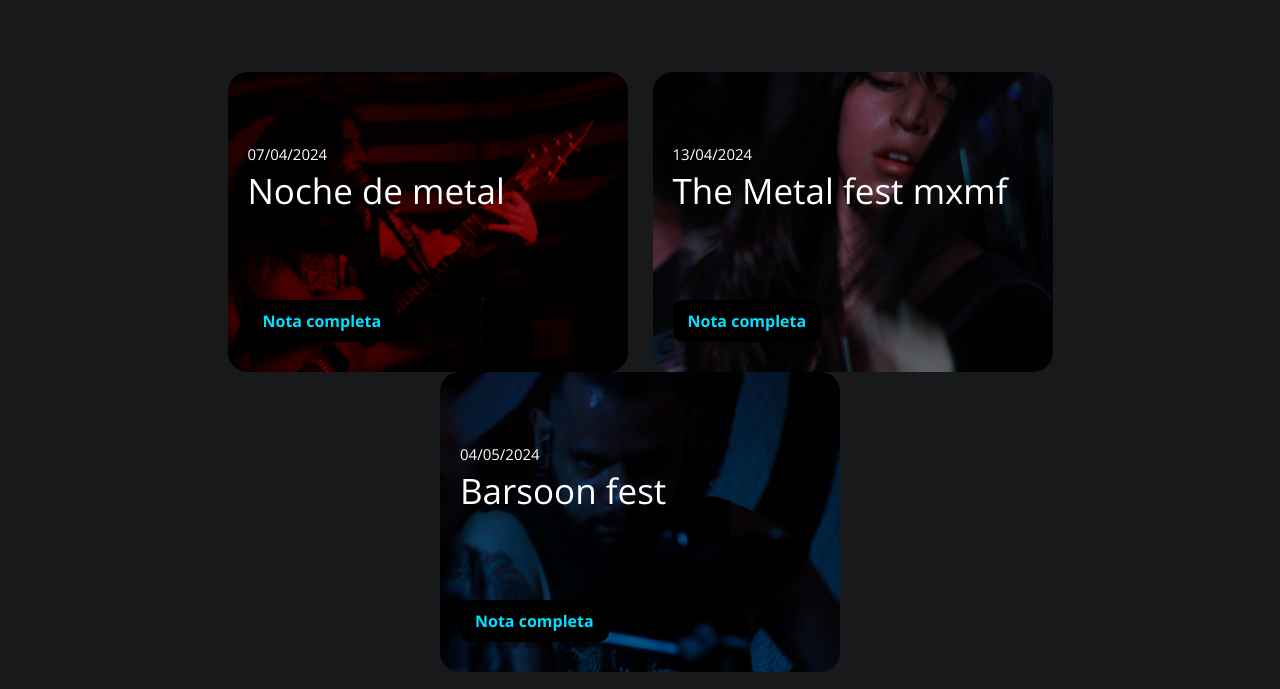
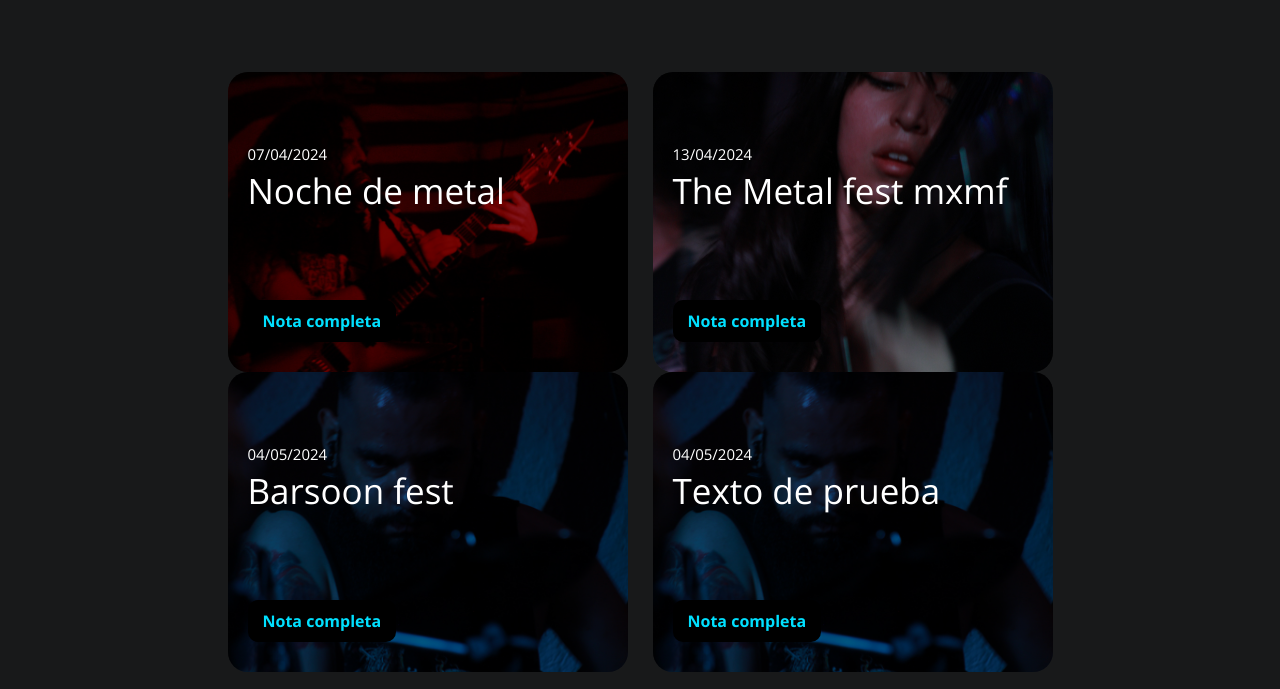
Before and after one commit to Enrique-Rocha-11/brutalrevista, a plain HTML site: page index.html in a window 1280 px wide. Shown: the part 1640-2329 px from the top of the page. Drawn offline with nearby package versions, Linux system fonts and the light colour scheme.

Commit message:
update index.html

```diff
--- a/index.html
+++ b/index.html
@@ -226,6 +226,18 @@
                         </div>
                     </div>
 
+                    <div class="nota" style="background-image: url(./images/gallery-images/20240324211922_IMG_6583.JPG);">
+
+                      <div class="overlay"></div>
+
+                      <div class="datos">
+                        <p class="fecha w-100">04/05/2024</p>
+                        <h2 class="nota-titulo w-100">Texto de prueba</h2>
+
+                        <h3 class="nota-boton">Nota completa</h3>
+                      </div>
+                    </div>
+
 
 
                     <!--End Content Left Side-->
```
